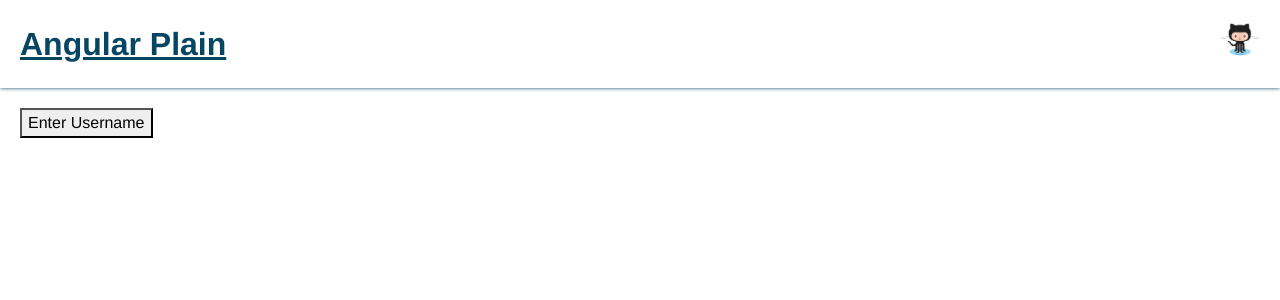
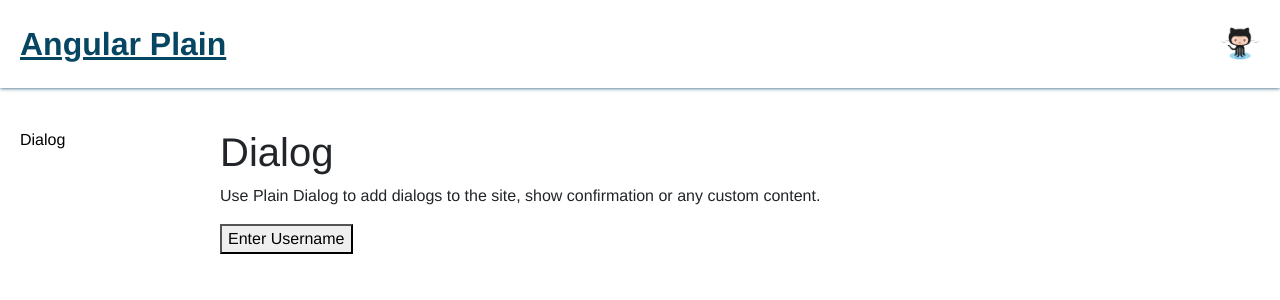
Before and after one commit to gogakoreli/plain, an Angular app: page /dialog in a window 1280 px wide. Before the commit this address led to /. Shown: the top 300 px of the page. Built offline with nearby package versions, Linux system fonts and the light colour scheme.

Commit message:
demo: add dialog-page

```diff
--- a/projects/demo/src/app/app-routing.module.ts
+++ b/projects/demo/src/app/app-routing.module.ts
@@ -1,7 +1,11 @@
 import { NgModule } from '@angular/core';
 import { RouterModule, Routes } from '@angular/router';
+import { DialogPageComponent } from './components/dialog-page/dialog-page.component';
 
-const routes: Routes = [];
+const routes: Routes = [
+  { path: 'dialog', component: DialogPageComponent },
+  { path: '**', redirectTo: 'dialog' },
+];
 
 @NgModule({
   imports: [RouterModule.forRoot(routes)],
--- a/projects/demo/src/app/app.component.html
+++ b/projects/demo/src/app/app.component.html
@@ -9,9 +9,13 @@
 </nav>
 
 <main class="main-container">
-  <router-outlet></router-outlet>
+  <section class="sidenav-section">
+    <a class="sidenav-action" routerLink="/dialog">
+      Dialog
+    </a>
+  </section>
 
-  <div>
-    <button (click)="onEnterUsername()">Enter Username</button>
-  </div>
+  <section class="content-section">
+    <router-outlet></router-outlet>
+  </section>
 </main>
--- a/projects/demo/src/app/app.component.scss
+++ b/projects/demo/src/app/app.component.scss
@@ -8,11 +8,36 @@
 .nav-container {
   display: flex;
   justify-content: space-between;
+  align-items: center;
+  box-shadow: 0 0 4px 0 var(--main);
   padding: 20px;
-  box-shadow: 0 0 4px 0 var(--main);
 }
 
 .main-container {
   display: flex;
+  padding-top: 20px;
+}
+
+.sidenav-section {
+  display: flex;
+  flex-direction: column;
+  align-items: flex-start;
   padding: 20px;
+  flex-basis: 0;
+  flex-grow: 2;
+  max-width: 160px;
 }
+
+.sidenav-action {
+  text-decoration: unset;
+  color: black;
+}
+
+.content-section {
+  display: flex;
+  flex-direction: column;
+  padding: 20px;
+  padding-left: 60px;
+  flex-basis: 0;
+  flex-grow: 8;
+}
--- a/projects/demo/src/app/app.component.ts
+++ b/projects/demo/src/app/app.component.ts
@@ -1,6 +1,4 @@
-import { Component, inject } from '@angular/core';
-import { DialogService } from '@plain/public-api';
-import { DialogContentComponent } from './components/dialog-content/dialog-content.component';
+import { Component } from '@angular/core';
 
 @Component({
   selector: 'demo-root',
@@ -9,22 +7,4 @@ import { DialogContentComponent } from './components/dialog-content/dialog-conte
 })
 export class AppComponent {
 
-  private dialogService = inject(DialogService);
-
-  ngOnInit(): void {
-    // this.dialogService.openConfirmation({
-    //   data: {
-    //     messages: ['Do you want to confirm dialog?'],
-    //     primaryButtonText: 'Confirm',
-    //     secondaryButtonText: 'Cancel',
-    //   }
-    // })
-  }
-
-  public onEnterUsername(): void {
-    this.dialogService.open(DialogContentComponent, {}).afterClosed().subscribe(result => {
-      console.log(result);
-    });
-  }
-
 }
--- a/projects/demo/src/app/app.module.ts
+++ b/projects/demo/src/app/app.module.ts
@@ -4,10 +4,12 @@ import { BrowserModule } from '@angular/platform-browser';
 import { AppRoutingModule } from './app-routing.module';
 import { AppComponent } from './app.component';
 import { DialogContentComponent } from './components/dialog-content/dialog-content.component';
+import { DialogPageComponent } from './components/dialog-page/dialog-page.component';
 
 @NgModule({
   declarations: [
     AppComponent,
+    DialogPageComponent,
     DialogContentComponent,
   ],
   imports: [
--- a/projects/demo/src/app/components/dialog-content/dialog-content.component.html
+++ b/projects/demo/src/app/components/dialog-content/dialog-content.component.html
@@ -3,7 +3,7 @@
     Username
   </label>
   <input id="do-not-autofill" class="form-control" formControlName="username"
-    autocomplete="do-not-autofill">
+    autocomplete="do-not-autofill" placeholder="Username" [required]="true">
 
   <br>
   <br>
--- /dev/null
+++ b/projects/demo/src/app/components/dialog-page/dialog-page.component.html
@@ -0,0 +1,8 @@
+<div>
+  <h1>Dialog</h1>
+  <p>
+    Use Plain Dialog to add dialogs to the site, show confirmation or any custom
+    content.
+  </p>
+  <button (click)="onEnterUsername()">Enter Username</button>
+</div>
--- /dev/null
+++ b/projects/demo/src/app/components/dialog-page/dialog-page.component.ts
@@ -0,0 +1,35 @@
+import { Component, inject, OnInit } from '@angular/core';
+import { DialogService } from '@plain/public-api';
+import { DialogContentComponent } from '../dialog-content/dialog-content.component';
+
+@Component({
+  selector: 'demo-dialog-page',
+  templateUrl: './dialog-page.component.html',
+  styleUrls: ['./dialog-page.component.scss']
+})
+export class DialogPageComponent implements OnInit {
+
+  private dialogService = inject(DialogService);
+
+  constructor() { }
+
+  ngOnInit() {
+  }
+
+  public openConfirmation(): void {
+    this.dialogService.openConfirmation({
+      data: {
+        messages: ['Do you want to confirm dialog?'],
+        primaryButtonText: 'Confirm',
+        secondaryButtonText: 'Cancel',
+      }
+    })
+  }
+
+  public onEnterUsername(): void {
+    this.dialogService.open(DialogContentComponent, {}).afterClosed().subscribe(result => {
+      console.log(result);
+    });
+  }
+
+}
--- a/projects/demo/src/index.html
+++ b/projects/demo/src/index.html
@@ -2,7 +2,7 @@
 <html lang="en">
 <head>
   <meta charset="utf-8">
-  <title>Demo</title>
+  <title>Angular Plain</title>
   <base href="/">
   <meta name="viewport" content="width=device-width, initial-scale=1">
   <link rel="icon" type="image/x-icon" href="favicon.ico">
```
Also changed, not shown: projects/demo/src/app/components/dialog-page/dialog-page.component.scss (added), 1 other file (tests, documents, lock files or other folders).
